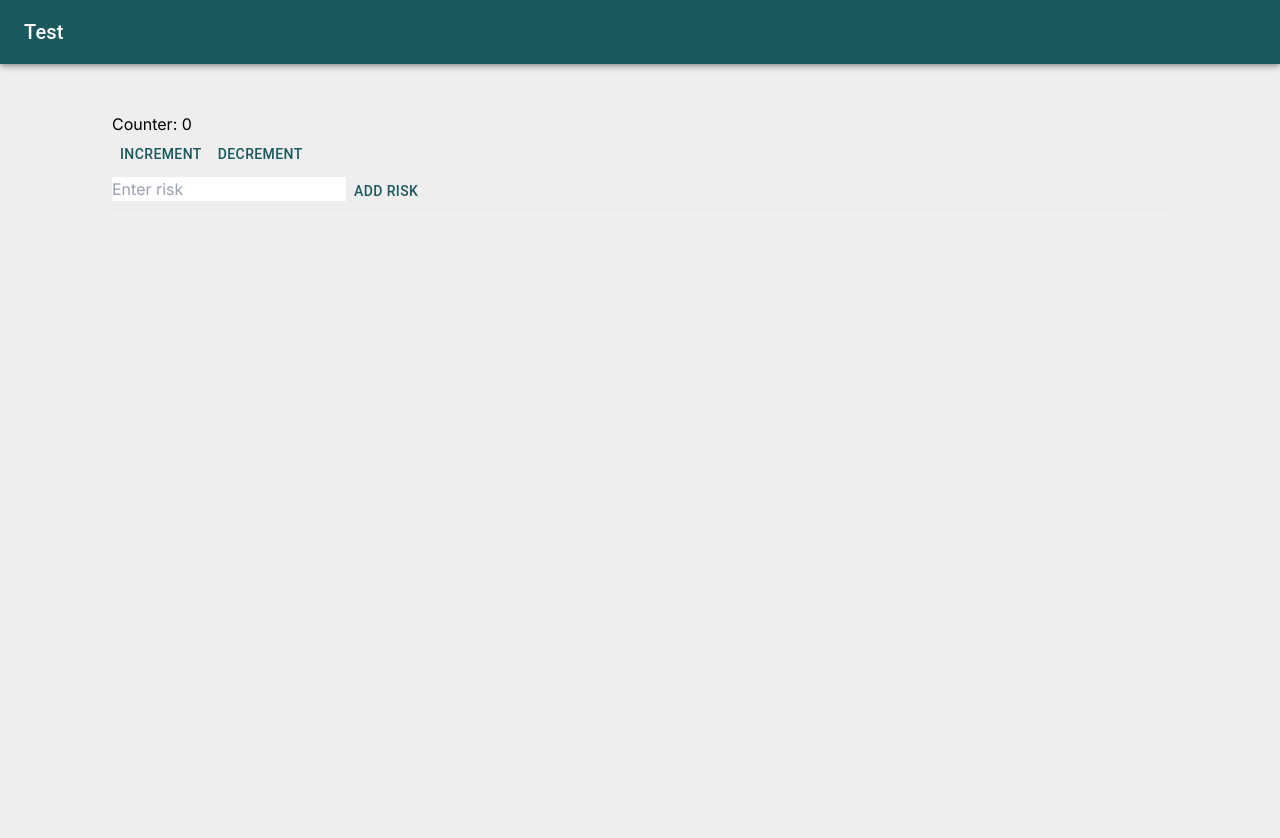
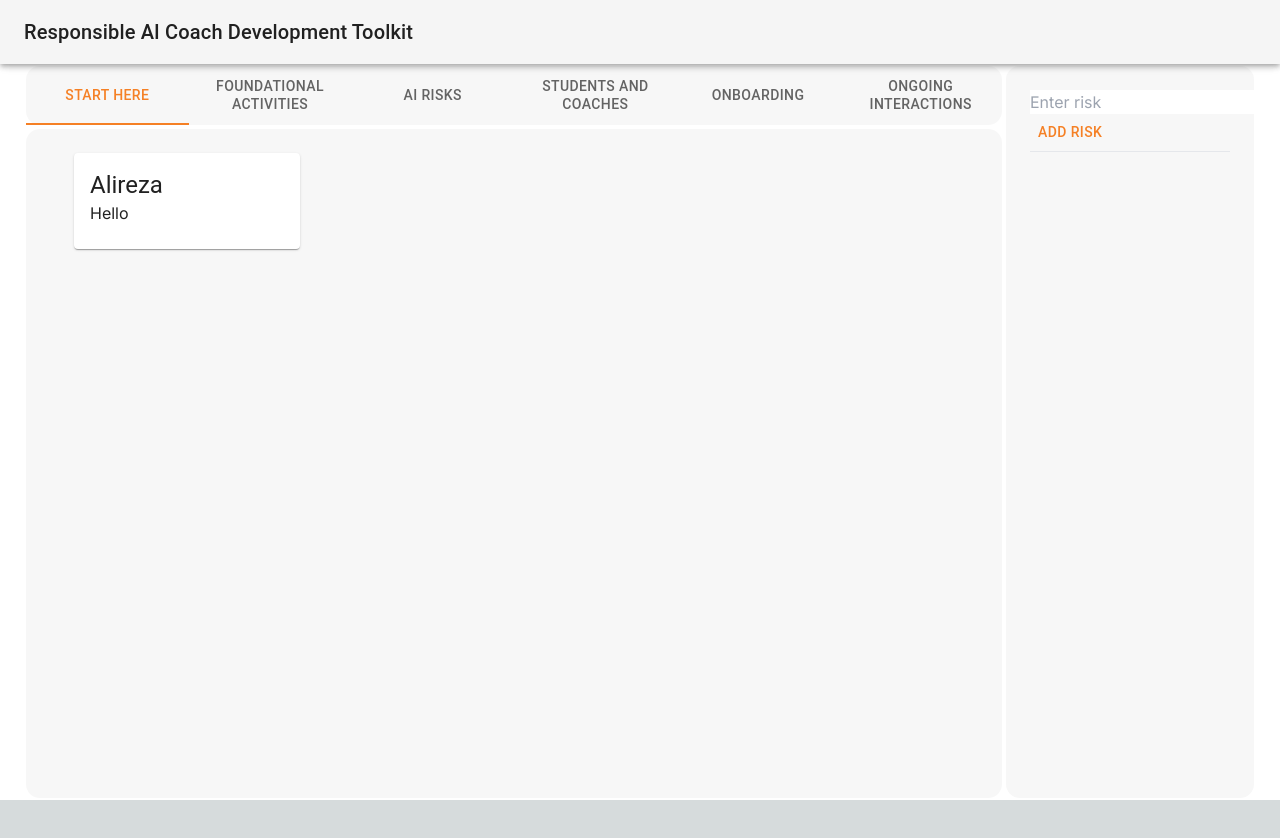
Before and after one commit to alireza116/b12toolkit, a Next.js app: page / in a window 1280 px wide. Shown: the top 838 px of the page. After the commit the page ends 800 px from the top, so only its background shows below. Built offline with nearby package versions, Linux system fonts and the light colour scheme.

Commit message:
added state for risk and counter. Tested states. Works.

```diff
--- a/package.json
+++ b/package.json
@@ -11,10 +11,12 @@
   "dependencies": {
     "@emotion/react": "^11.13.0",
     "@emotion/styled": "^11.13.0",
+    "@mui/lab": "^5.0.0-alpha.173",
     "@mui/material": "^5.16.6",
     "mobx": "^6.13.1",
     "mobx-react": "^9.1.1",
     "next": "14.2.5",
+    "prop-types": "^15.8.1",
     "react": "^18",
     "react-dom": "^18"
   },
--- a/src/app/globals.css
+++ b/src/app/globals.css
@@ -1,6 +1,12 @@
 @tailwind base;
 @tailwind components;
 @tailwind utilities;
+
+html, body {
+    height: 100%;
+    margin: 0;
+    padding: 0;
+}
 
 :root {
     --foreground-rgb: 0, 0, 0;
@@ -22,8 +28,7 @@ body {
             to bottom,
             transparent,
             rgb(var(--background-end-rgb))
-    )
-    rgb(var(--background-start-rgb));
+    ) rgb(var(--background-start-rgb));
 }
 
 @layer utilities {
--- a/src/app/page.js
+++ b/src/app/page.js
@@ -1,8 +1,83 @@
-import Home from "../pages/Home";
+'use client'
+import RiskComponent from "@/components/TestRiskState/TestRiskState";
+import Card from "@/components/Card/Card";
+import {useTheme} from "@mui/material/styles";
+import {Box, Stack, Tab} from "@mui/material";
+import TabContext from '@mui/lab/TabContext';
+import {useState} from "react";
+import {TabList} from "@mui/lab";
+import CustomTabPanel from "@/components/TabPanel/TabPanel";
+
+
+function a11yProps(index) {
+    return {
+        id: `simple-tab-${index}`,
+        'aria-controls': `simple-tabpanel-${index}`,
+    };
+}
+
 const HomePage = () => {
-  return (
-  <Home></Home>
-  );
+    const [value, setValue] = useState(0);
+
+    const handleChange = (event, newValue) => {
+        setValue(newValue);
+    };
+
+
+    const theme = useTheme()
+    const bgColor = theme.palette.background.default;
+    const sideWidth = 300
+    return (
+        <main className={`flex flex-row w-full h-full`}>
+            {/*<Button>Hello</Button>*/}
+            <TabContext value={value}>
+                <Stack>
+                    <Box className="w-full border-2 border-white rounded-2xl"
+                         style={{width: `calc(100vw - ${sideWidth}px)`, backgroundColor: bgColor}}>
+                        <TabList onChange={handleChange} aria-label="lab API tabs example" variant="fullWidth">
+                            <Tab label="Start Here" {...a11yProps(0)} />
+                            <Tab label="Foundational Activities" {...a11yProps(1)} />
+                            <Tab label="AI Risks" {...a11yProps(2)} />
+                            <Tab label="Students and Coaches" {...a11yProps(3)} />
+                            <Tab label="Onboarding" {...a11yProps(4)} />
+                            <Tab label="Ongoing Interactions" {...a11yProps(5)} />
+                        </TabList>
+                    </Box>
+                    <Box
+                        className="pl-12 p-6 border-2 border-white rounded-2xl h-full overflow-y-auto "
+                        style={{width: `calc(100vw - ${sideWidth}px)`, backgroundColor: bgColor}}>
+                        <CustomTabPanel value={value} index={0}>
+                            <Card title="Alireza">
+                                Hello
+                            </Card>
+
+                        </CustomTabPanel>
+                        <CustomTabPanel value={value} index={1}>
+                            Item Two
+                        </CustomTabPanel>
+                        <CustomTabPanel value={value} index={2}>
+                            Item Three
+                        </CustomTabPanel>
+                        <CustomTabPanel value={value} index={3}>
+                            Item 4
+                        </CustomTabPanel>
+                        <CustomTabPanel value={value} index={4}>
+                            Item 123
+                        </CustomTabPanel>
+                        <CustomTabPanel value={value} index={5}>
+                            Item 6666
+                        </CustomTabPanel>
+
+                    </Box>
+                </Stack>
+            </TabContext>
+            <Box className={`w-[${sideWidth}px] border-2 border-white rounded-2xl p-6 overflow-y-auto`}
+                 style={{backgroundColor: bgColor}}>
+                <RiskComponent/>
+            </Box>
+
+        </main>
+    );
 }
 
 export default HomePage;
--- /dev/null
+++ b/src/components/Card/Card.js
@@ -0,0 +1,22 @@
+// a card that displays a text on top and has content in the body, width of card is 100%
+
+import React from "react";
+import {Card as MuiCard, CardContent, Typography} from "@mui/material";
+
+const Card = ({title, children}) => {
+    return (
+        // a card that displays a text on top and has content in the body, width of card is 100%
+        <MuiCard className="w-1/4 h-1/4 shadow-none">
+
+            <CardContent>
+
+                <Typography variant="h5">{title}</Typography>
+                {children}
+
+            </CardContent>
+        </MuiCard>
+    );
+
+}
+
+export default Card;
--- a/src/components/NavBar/NavBar.js
+++ b/src/components/NavBar/NavBar.js
@@ -1,19 +1,19 @@
 // a navbar in mui
 
 import React from 'react';
-import { AppBar, Toolbar, Typography, Button } from '@mui/material';
+import {AppBar, Toolbar, Typography} from '@mui/material';
 
-const NavBar = () => {
+const NavBar = React.forwardRef((props, ref) => {
+
     return (
-        <AppBar position='static'>
+        <AppBar ref={ref} color="default" position="sticky" className="shadow-none">
             <Toolbar>
                 <Typography variant='h6' component='div' sx={{flexGrow: 1}}>
-                    Test
+                    Responsible AI Coach Development Toolkit
                 </Typography>
-
             </Toolbar>
         </AppBar>
     );
-}
+})
 
 export default NavBar
--- /dev/null
+++ b/src/components/TabPanel/TabPanel.js
@@ -0,0 +1,27 @@
+import {Box} from "@mui/material";
+import PropTypes from 'prop-types';
+
+function CustomTabPanel(props) {
+    const {children, value, index, ...other} = props;
+
+    return (
+        <div
+            role="tabpanel"
+            hidden={value !== index}
+            id={`simple-tabpanel-${index}`}
+            aria-labelledby={`simple-tab-${index}`}
+            {...other}
+        >
+            {value === index && <Box className="w-full">{children}</Box>}
+        </div>
+    );
+}
+
+CustomTabPanel.propTypes = {
+    children: PropTypes.node,
+    index: PropTypes.number.isRequired,
+    value: PropTypes.number.isRequired,
+};
+
+
+export default CustomTabPanel;
--- a/src/components/TestCounterState/TestCounterState.js
+++ b/src/components/TestCounterState/TestCounterState.js
@@ -6,15 +6,15 @@ import Button from "@mui/material/Button";
 
 const CounterComponent = observer(() => {
     const counterStore = useCounterStore();
-    console.log(counterStore)
+    // console.log(counterStore)
     const increment = () => {
         counterStore.increment();
-        console.log(counterStore.counter)
+        // console.log(counterStore.counter)
     }
     //a function to decrement the store
     const decrement = () => {
         counterStore.decrement();
-        console.log(counterStore.counter)
+        // console.log(counterStore.counter)
     }
 
     return (
--- a/src/pages/Home.js
+++ b/src/pages/Home.js
@@ -1,15 +1,11 @@
-'use client'
-import CounterComponent from "@/components/TestCounterState/TestCounterState";
-import RiskComponent from "@/components/TestRiskState/TestRiskState";
-
-const Home = () => {
-    return (
-        <main className="flex min-h-screen flex-col p-12">
-            {/*<Button>Hello</Button>*/}
-            <CounterComponent></CounterComponent>
-            <RiskComponent></RiskComponent>
-        </main>
-    );
-}
-
-export default Home;
+// 'use client'
+// import CounterComponent from "@/components/TestCounterState/TestCounterState";
+// import RiskComponent from "@/components/TestRiskState/TestRiskState";
+//
+// const Home = () => {
+//     return (
+//
+//     );
+// }
+//
+// export default Home;
--- a/src/pages/Layout.js
+++ b/src/pages/Layout.js
@@ -1,20 +1,44 @@
-
 import {Container, Stack} from '@mui/material';
 import NavBar from '../components/NavBar/NavBar';
-import useB12Theme from "@/hooks/useB12Theme";
-const Layout = ({ children }) => {
-    const theme = useB12Theme();
-    console.log(theme);
+import {useTheme} from "@mui/material/styles";
+import {useEffect, useRef, useState} from "react";
+
+const Layout = ({children}) => {
+    const theme = useTheme();
+    const navBarRef = useRef(null);
+    const [navBarHeight, setNavBarHeight] = useState(0);
+    console.log(navBarHeight)
+    useEffect(() => {
+        const handleResize = () => {
+            console.log("test");
+            if (navBarRef.current) {
+                setNavBarHeight(navBarRef.current.offsetHeight);
+            }
+        };
+
+        // Set initial height
+        handleResize();
+
+        // Update height on window resize
+        window.addEventListener('resize', handleResize);
+
+        // Cleanup event listener on component unmount
+        return () => {
+            window.removeEventListener('resize', handleResize);
+        };
+    }, []);
+
     return (
-        <Stack direction='column' sx={{height: '100%', backgroundColor: theme.palette.background.paper}}>
+        <Stack direction='column' sx={{height: '100vh', backgroundColor: theme.palette.background.paper}}>
+            <NavBar ref={navBarRef}/>
 
-            <NavBar></NavBar>
-            <Container sx={{flexGrow: 1}}>
+            <Container maxWidth={false}
+                       sx={{flexGrow: 1, width: '100%', height: `calc(100vh - ${navBarHeight}px)`, maxWidth: 'none'}}
+                       className="p-0">
                 {children}
             </Container>
         </Stack>
-
     );
 }
 
-export default Layout
+export default Layout;
--- a/src/themes/theme.js
+++ b/src/themes/theme.js
@@ -1,30 +1,33 @@
 // src/theme.js
-import { createTheme } from '@mui/material/styles';
+import {createTheme} from '@mui/material/styles';
 
 const colors = {
-    primary: '#1c595f',
-    secondary: '#a6091b'
+    primary: '#F58025', // Orange
+    secondary: '#8BAF1F', // Dark Green
+    dark: '#222222', // Dark Blue/Black
+    light: '#F7F7F7', // Light Grey
+    white: '#ffffff' // White
 };
 
 const theme = createTheme({
     palette: {
         primary: {
             main: colors.primary,
-            light: '#c96e58',
-            dark: '#6f2c16',
-            contrastText: '#ffffff',
+            light: '#FFA05A', // Lighter shade of orange
+            dark: '#B35300', // Darker shade of orange
+            contrastText: colors.white,
         },
         secondary: {
             main: colors.secondary,
-            light: '#a0897b',
-            dark: '#4e3b35',
-            contrastText: '#ffffff',
+            light: '#B2D153', // Lighter shade of dark green
+            dark: '#597B00', // Darker shade of dark green
+            contrastText: colors.white,
         },
         error: {
             main: '#f44336',
             light: '#e57373',
             dark: '#d32f2f',
-            contrastText: '#ffffff',
+            contrastText: colors.white,
         },
         warning: {
             main: '#ff9800',
@@ -36,7 +39,7 @@ const theme = createTheme({
             main: '#2196f3',
             light: '#64b5f6',
             dark: '#1976d2',
-            contrastText: '#ffffff',
+            contrastText: colors.white,
         },
         success: {
             main: '#4caf50',
@@ -45,11 +48,10 @@ const theme = createTheme({
             contrastText: 'rgba(0, 0, 0, 0.87)',
         },
         background: {
-            default: '#fff',
-            paper: '#eee'
+            default: colors.light,
+            paper: colors.white,
         }
     },
 });
 
-
 export default theme;
```
Also changed, not shown: 1 other file (tests, documents, lock files or other folders). Lines whose indentation alone changed are shown as unchanged.
